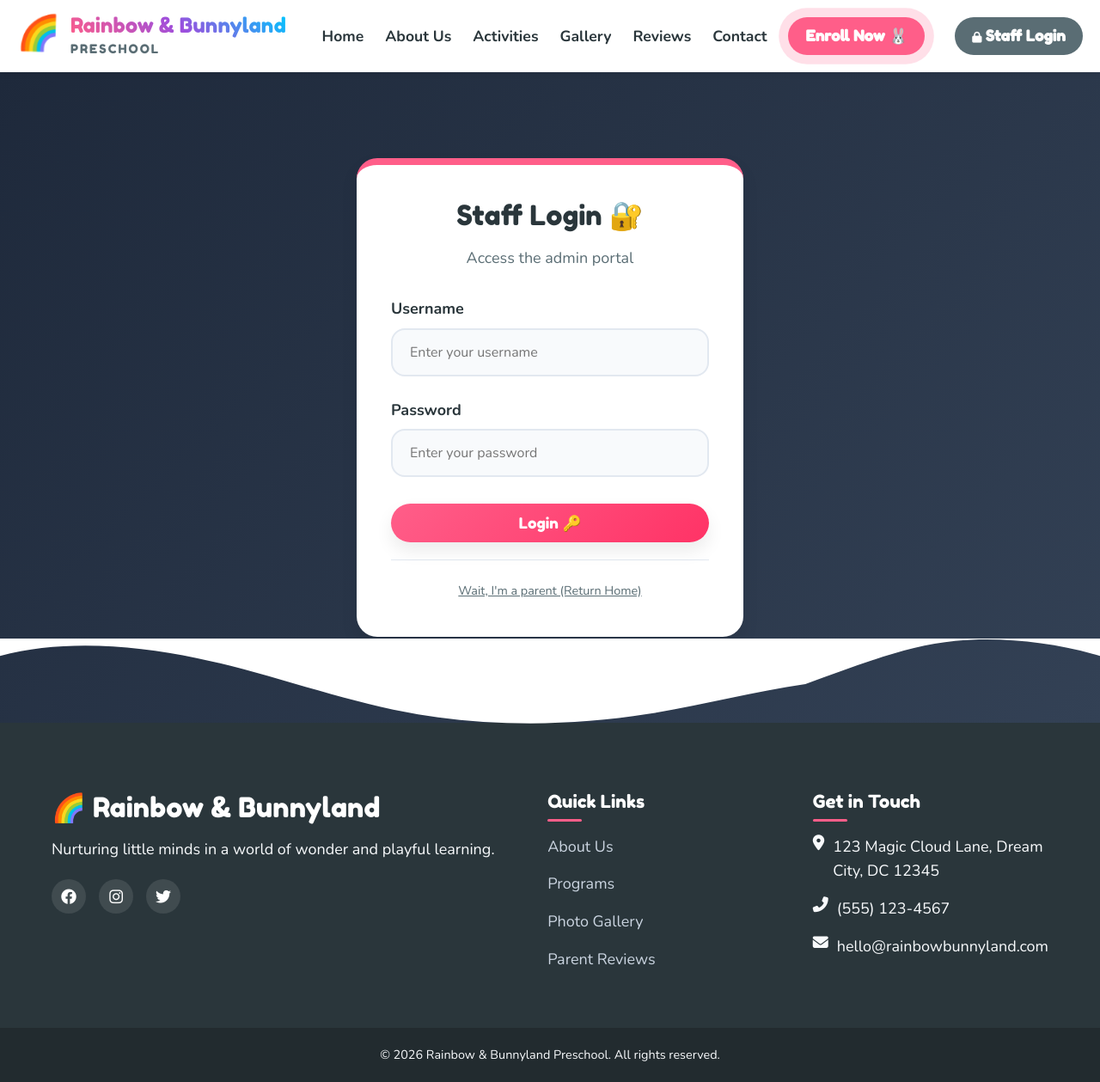
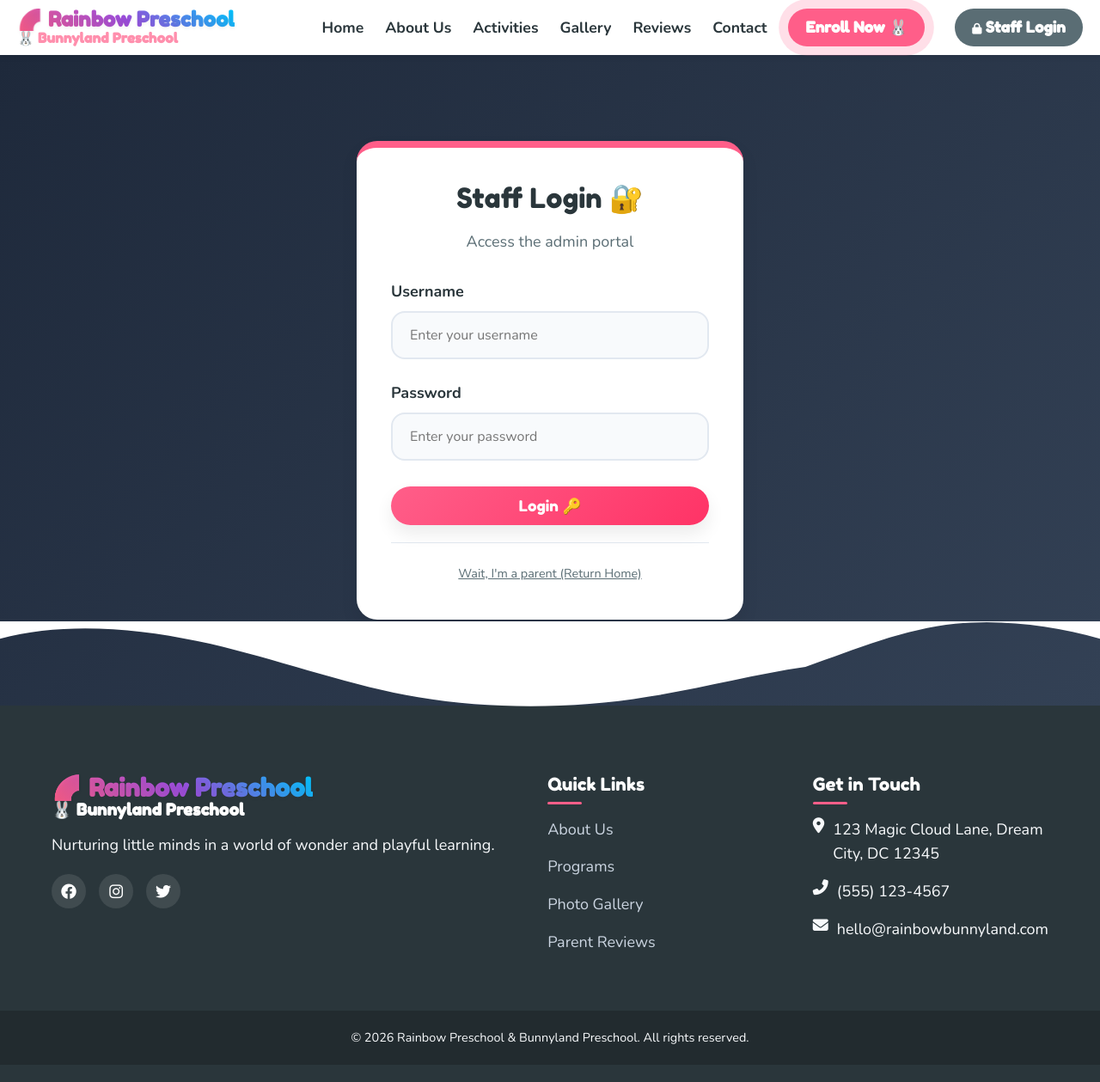
Before and after one commit to dumbresanskar20/preschool-website, a Django app: page /accounts/login/ in a window 1280 px wide. Shown: the whole page at 86% size. After the commit the page ends 1215 px from the top, so only its background shows below. Run offline with Django 5.2, Linux system fonts and the light colour scheme.

Commit message:
Initial commit - Preschool Website

```diff
--- a/accounts/views.py
+++ b/accounts/views.py
@@ -15,11 +15,7 @@ def is_staff_member(user):
     return user.is_staff or user.is_superuser
 
 def user_login(request):
-    is_ajax = request.headers.get('x-requested-with') == 'XMLHttpRequest'
-
     if request.user.is_authenticated and is_staff_member(request.user):
-        if is_ajax:
-            return JsonResponse({'success': True, 'redirect_url': '/accounts/dashboard/'})
         return redirect('accounts:dashboard')
 
     if request.method == 'POST':
@@ -28,18 +24,12 @@ def user_login(request):
             user = form.get_user()
             if is_staff_member(user):
                 auth_login(request, user)
-                if is_ajax:
-                    return JsonResponse({'success': True, 'redirect_url': '/accounts/dashboard/'})
                 messages.success(request, f"Welcome back, {user.username}!")
                 return redirect('accounts:dashboard')
             else:
-                if is_ajax:
-                    return JsonResponse({'success': False, 'error': "Only staff members can access the dashboard."})
                 messages.error(request, "Only staff members can access the dashboard. Redirecting to home.")
                 return redirect('core:home')
         else:
-            if is_ajax:
-                return JsonResponse({'success': False, 'error': "Invalid username or password!"})
             messages.error(request, "Invalid username or password.")
     else:
         form = AuthenticationForm()
--- a/static/css/style.css
+++ b/static/css/style.css
@@ -800,6 +800,67 @@ img {
     color: var(--clr-text-light);
 }
 
+/* ==========================================================================
+   School Brand Component
+   ========================================================================== */
+.school-brand-component {
+    display: inline-flex;
+    flex-direction: column;
+    justify-content: center;
+    align-items: flex-start;
+    animation: slideDownFade 0.8s ease-out forwards;
+}
+
+@keyframes slideDownFade {
+    0% { opacity: 0; transform: translateY(-20px); }
+    100% { opacity: 1; transform: translateY(0); }
+}
+
+.school-brand-component h1,
+.school-brand-component h2 {
+    margin: 0;
+    line-height: 1.1;
+    transition: transform 0.3s cubic-bezier(0.175, 0.885, 0.32, 1.275);
+}
+
+.school-brand-component:hover h1,
+.school-brand-component:hover h2 {
+    transform: translateY(-3px) scale(1.02);
+}
+
+.rainbow-brand {
+    font-size: 2rem;
+    font-weight: 800;
+    background: linear-gradient(45deg, #FF5E89, #9D4EDD, #00C6FF);
+    -webkit-background-clip: text;
+    -webkit-text-fill-color: transparent;
+    text-shadow: 0 2px 4px rgba(0,0,0,0.05);
+}
+
+.bunny-brand {
+    font-size: 1.3rem;
+    font-weight: 600;
+    color: #FF8FAD;
+}
+
+/* Specific context adjustments */
+.navbar .school-brand-component .rainbow-brand { font-size: 1.5rem; }
+.navbar .school-brand-component .bunny-brand { font-size: 1rem; }
+
+.footer-col .school-brand-component .rainbow-brand { font-size: 1.8rem; }
+.footer-col .school-brand-component .bunny-brand { font-size: 1.2rem; margin-bottom: 15px;}
+
+.hero-content .school-brand-component { align-items: center; margin-bottom: 25px; }
+.hero-content .school-brand-component .rainbow-brand { font-size: 3.5rem; }
+.hero-content .school-brand-component .bunny-brand { font-size: 2rem; }
+
+@media (max-width: 768px) {
+    .hero-content .school-brand-component .rainbow-brand { font-size: 2.5rem; }
+    .hero-content .school-brand-component .bunny-brand { font-size: 1.5rem; }
+    .navbar .school-brand-component .rainbow-brand { font-size: 1.2rem; }
+    .navbar .school-brand-component .bunny-brand { font-size: 0.9rem; }
+}
+
 .data-table tr:hover { background-color: #F8FAFC;}
 
 .badge {
--- a/templates/base.html
+++ b/templates/base.html
@@ -3,7 +3,7 @@
 <head>
     <meta charset="UTF-8">
     <meta name="viewport" content="width=device-width, initial-scale=1.0">
-    <title>{{ page_title }} | Rainbow & Bunnyland Preschool</title>
+    <title>{{ page_title }} | Rainbow Preschool & Bunnyland Preschool</title>
     <!-- Use Google Fonts -->
     <link href="https://fonts.googleapis.com/css2?family=Fredoka+One&family=Nunito:wght@400;600;700;800&display=swap" rel="stylesheet">
     <!-- FontAwesome for icons -->
@@ -15,12 +15,8 @@
     <!-- Navbar -->
     <header class="navbar">
         <div class="container nav-container">
-            <a href="{% url 'core:home' %}" class="logo">
-                <span class="logo-icon">🌈</span>
-                <div class="logo-text">
-                    <h1>Rainbow & Bunnyland</h1>
-                    <p>Preschool</p>
-                </div>
+            <a href="{% url 'core:home' %}" class="logo" style="text-decoration: none;">
+                {% include 'components/brand.html' %}
             </a>
 
             <button class="menu-toggle" id="mobile-menu-btn">
@@ -68,7 +64,7 @@
         <div class="cloud-divider cloud-top"></div>
         <div class="container footer-container">
             <div class="footer-col brand-col">
-                <h2>🌈 Rainbow & Bunnyland</h2>
+                {% include 'components/brand.html' %}
                 <p>Nurturing little minds in a world of wonder and playful learning.</p>
                 <div class="social-links">
                     <a href="#"><i class="fab fa-facebook"></i></a>
@@ -95,7 +91,7 @@
             </div>
         </div>
         <div class="footer-bottom">
-            <p>&copy; {% now "Y" %} Rainbow & Bunnyland Preschool. All rights reserved.</p>
+            <p>&copy; {% now "Y" %} Rainbow Preschool & Bunnyland Preschool. All rights reserved.</p>
         </div>
     </footer>
 
--- /dev/null
+++ b/templates/components/brand.html
@@ -0,0 +1,4 @@
+<div class="school-brand-component">
+    <h1 class="rainbow-brand">🌈 Rainbow Preschool</h1>
+    <h2 class="bunny-brand">🐰 Bunnyland Preschool</h2>
+</div>
--- a/templates/core/home.html
+++ b/templates/core/home.html
@@ -10,7 +10,10 @@
     <div class="cloud-bg c2">☁️</div>
 
     <div class="container hero-content">
-        <h1 class="hero-title">Welcome to <span class="text-gradient">Rainbow & Bunnyland</span> Preschool 🌈🐰</h1>
+        <div class="hero-content fade-in-up">
+            <p style="font-family: var(--font-heading); font-size: 1.5rem; color: var(--clr-primary); margin-bottom: 10px; text-transform: uppercase; letter-spacing: 2px;">Welcome to</p>
+            {% include 'components/brand.html' %}
+        </div>
         <p>A magical place where little minds grow, play, and discover the world around them in a safe and loving environment.</p>
 
         <div class="hero-buttons">
```
Also changed, not shown: templates/accounts/login.html (+5 -28 lines).
